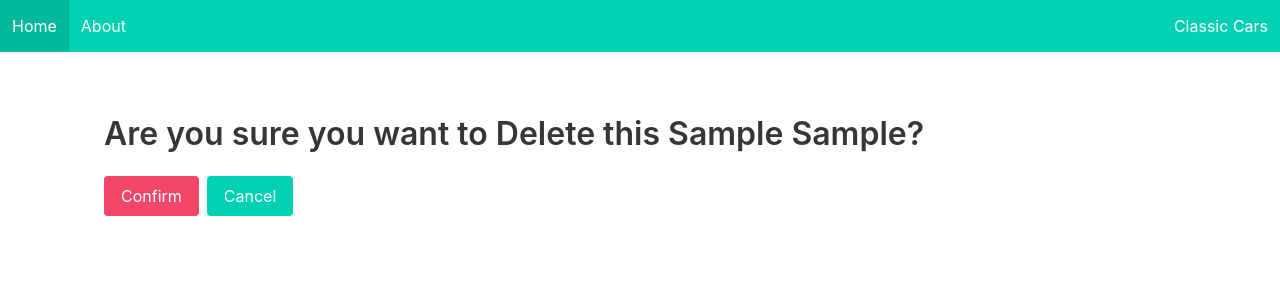
After one commit to javenegas1/finch-collector, a Django app: page /cars/1/delete in a window 1280 px wide. The commit adds this page. Shown: the top 300 px of the page. Run offline with Django 4.2, Linux system fonts and the light colour scheme; tables that the repository leaves empty hold one stand-in row (values such as "Sample post").

Commit message:
new model introduced

```diff
--- a/main_app/models.py
+++ b/main_app/models.py
@@ -15,3 +15,12 @@ class Car(models.Model):
 
     class Meta:
         ordering = ['make']
+
+class Sale(models.Model):
+
+    owner = models.CharField(max_length=150)
+    price = models.IntegerField(default=1)
+    make = models.ForeignKey(Car, on_delete=models.CASCADE, related_name="cars")
+
+    def __str__(self):
+        return self.title
--- a/main_app/templates/base.html
+++ b/main_app/templates/base.html
@@ -10,12 +10,12 @@
         <link rel="stylesheet" href="https://cdn.jsdelivr.net/npm/bulma@0.9.2/css/bulma.min.css">
         <link rel="stylesheet" href="https://cdnjs.cloudflare.com/ajax/libs/font-awesome/5.15.4/css/all.min.css">
         <script src="https://code.jquery.com/jquery-3.6.0.min.js" integrity="sha256-/xUj+3OJU5yExlq6GSYGSHk7tPXikynS7ogEvDej/m4=" crossorigin="anonymous"></script>
-        <title>Finches - {% block title %}{% endblock %}</title>
+        <title>Cars - {% block title %}{% endblock %}</title>
     </head>
     <body >
         <nav class="navbar is-primary has-shadow" role="navigation" aria-label="main navigation">
             <div class="navbar-brand">
-                <a class="navbar-item" href="/">Classic Cars</a>
+                <a class="navbar-item" href="/">Home</a>
                 <a role="button" class="navbar-burger" aria-label="menu" aria-expanded="false">
                     <span aria-hidden="true"></span>
                     <span aria-hidden="true"></span>
@@ -26,7 +26,7 @@
                 <a class="navbar-item" href="/about">About</a>
             </div>
             <div class="navbar-menu navbar-end">
-                <a class="navbar-item" href="/finches">All Time Classics</a>
+                <a class="navbar-item" href="/cars">Classic Cars</a>
             </div>
         </nav>
         <div class="container">
--- /dev/null
+++ b/main_app/templates/car_delete_confirm.html
@@ -0,0 +1,12 @@
+{% extends 'base.html' %} {% block content %}
+<h1 class="title pt-5">Are you sure you want to Delete this {{car.make}} {{car.model}}?</h1>
+<form method="post">
+    {% csrf_token %}
+    <div class="buttons">
+    <!-- confirm car delete -->
+        <input class="button is-danger" type="submit" value="Confirm" />
+        <!-- Redirect back to detail on cancel -->
+        <a class="button is-primary" href="{% url 'car_detail' car.pk %}">Cancel</a>
+    </div>
+</form>
+{% endblock %}
--- a/main_app/templates/car_detail.html
+++ b/main_app/templates/car_detail.html
@@ -13,7 +13,7 @@
                 <i class="fas fa-edit"></i>
             </span>
         </a>
-        <a href="" class="button is-danger">
+        <a href="/cars/{{car.id}}/delete" class="button is-danger">
             <span class="icon">
                 <i class="fas fa-trash-alt"></i>
             </span>
--- a/main_app/urls.py
+++ b/main_app/urls.py
@@ -9,4 +9,5 @@ urlpatterns = [
     path('cars/new/', views.CarCreate.as_view(), name="car_create"),
     path('cars/<int:pk>/', views.CarDetail.as_view(), name="car_detail"),
     path('cars/<int:pk>/update',views.CarUpdate.as_view(), name="car_update"),
+    path('cars/<int:pk>/delete',views.CarDelete.as_view(), name="car_delete"),
 ]
--- a/main_app/views.py
+++ b/main_app/views.py
@@ -5,7 +5,7 @@ from django.http import HttpResponse
 from django.urls import reverse
 
 from django.views.generic.base import TemplateView
-from django.views.generic.edit import CreateView, UpdateView
+from django.views.generic.edit import CreateView, UpdateView, DeleteView
 from django.views.generic import DetailView
 
 from .models import Car
@@ -53,3 +53,8 @@ class CarUpdate(CreateView):
 
     def get_success_url(self):
         return reverse('car_detail', kwargs={'pk': self.object.pk})
+
+class CarDelete(DeleteView):
+    model = Car
+    template_name = "car_delete_confirm.html"
+    success_url = "/cars/"
```
Also changed, not shown: main_app/migrations/0002_sale.py (added).
